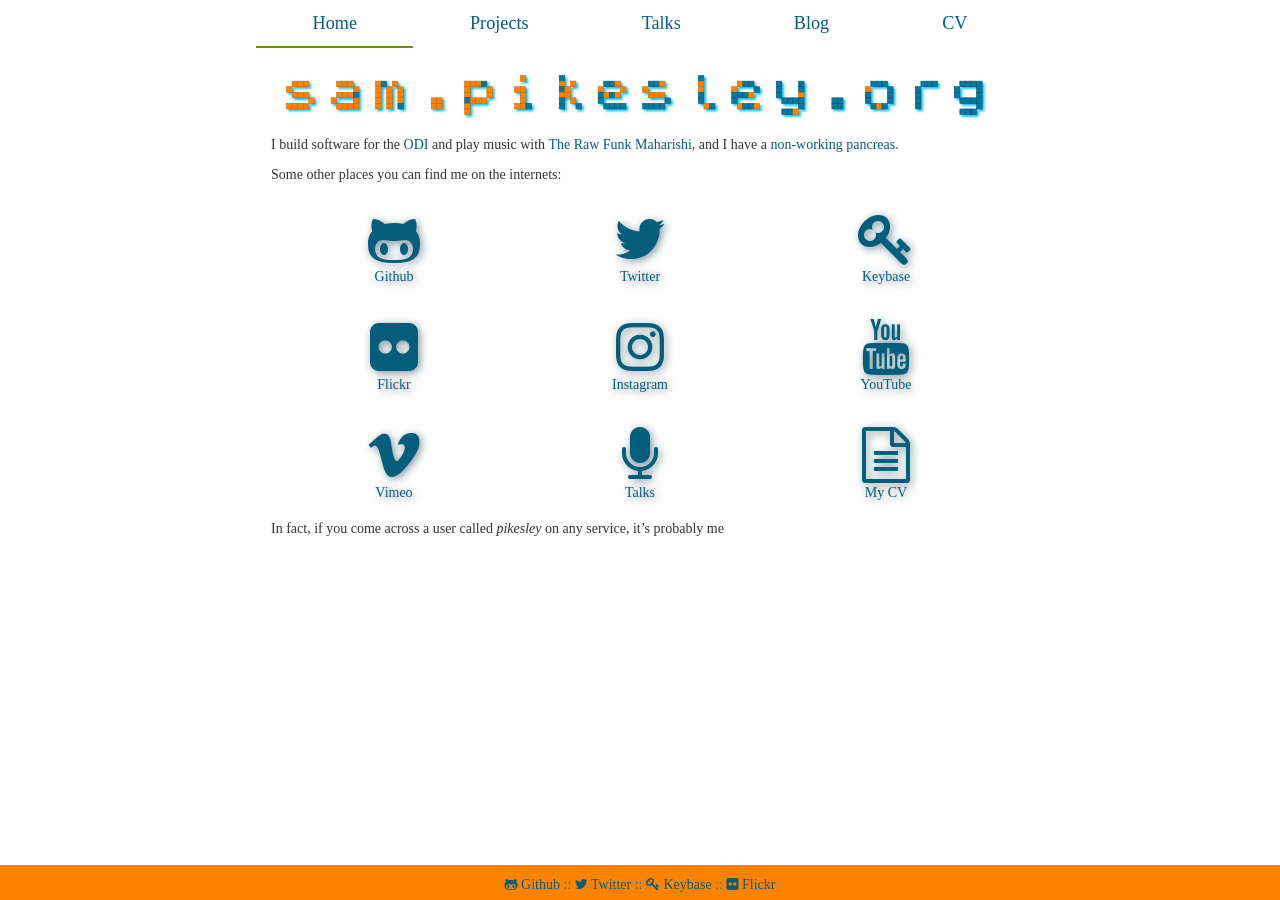
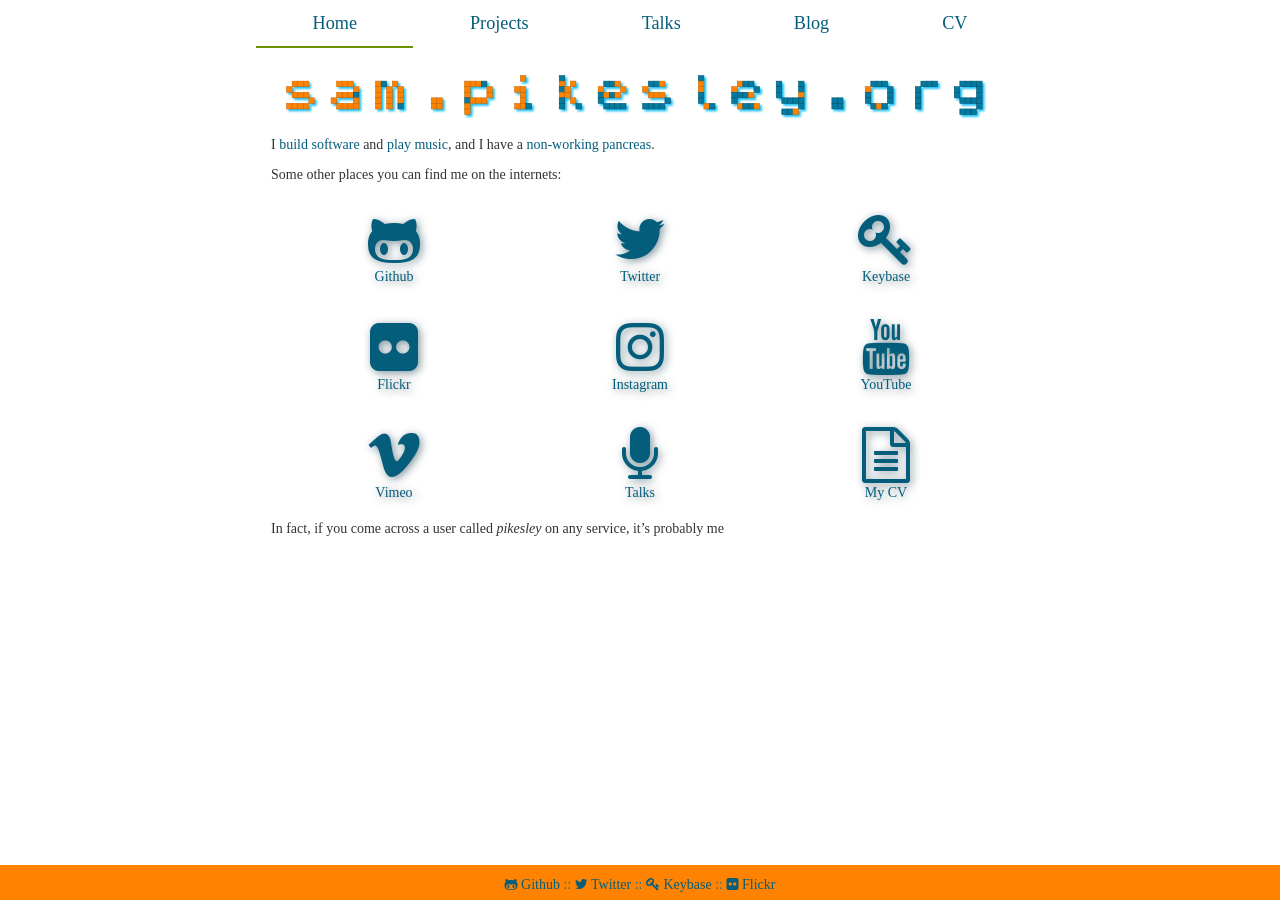
Before and after one commit to pikesley/pikesley.github.io, a Jekyll site: the page built from index.md, in a window 1280 px wide. Built offline with Jekyll 4.4.1, drawn with Linux system fonts in a browser that asks for light colours; nearby versions of some CDN libraries; some web fonts are replaced; a style sheet for code colours, icons or effects is not loaded.

Commit message:
No, I don't work there any more

```diff
--- a/index.md
+++ b/index.md
@@ -2,7 +2,7 @@
 div_id: home
 ---
 
-I build software for the [ODI](http://theodi.org/team/sam-pikesley) and play music with [The Raw Funk Maharishi](http://rawfunkmaharishi.uk), and I have a [non-working pancreas](http://www.diabetes.org.uk/Guide-to-diabetes/What-is-diabetes/What-is-Type-1-diabetes/).
+I [build software](/projects) and [play music](//rawfunkmaharishi.uk), and I have a [non-working pancreas](//www.diabetes.org.uk/Guide-to-diabetes/What-is-diabetes/What-is-Type-1-diabetes/).
 
 Some other places you can find me on the internets:
 
```
